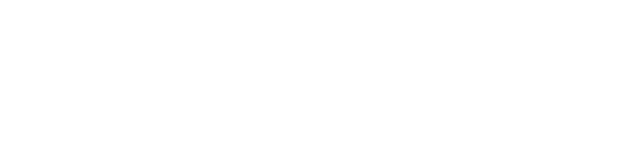
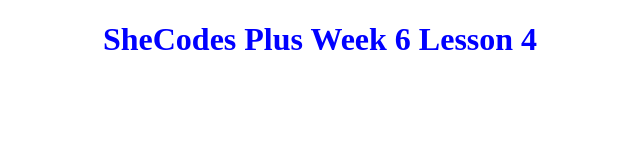
Before and after one commit to EmiOs86/test-app, a plain HTML site: page SheCodes Plus Week 6 Lesson 4.html in a window 1280 px wide. Shown: the whole page, without its empty margins (320-960 px from the left). Drawn offline with Linux system fonts and the light colour scheme.

Commit message:
Added style css and h1 content

```diff
--- a/SheCodes Plus Week 6 Lesson 4.html
+++ b/SheCodes Plus Week 6 Lesson 4.html
@@ -5,6 +5,9 @@
     <meta http-equiv="X-UA-Compatible" content="IE=edge" />
     <meta name="viewport" content="width=device-width, initial-scale=1.0" />
     <title>SheCodes Plus Week 6 Lesson 4</title>
+    <link rel="stylesheet" href="style.css" />
   </head>
-  <body></body>
+  <body>
+    <h1>SheCodes Plus Week 6 Lesson 4</h1>
+  </body>
 </html>
--- /dev/null
+++ b/style.css
@@ -0,0 +1,5 @@
+h1 {
+  display: block;
+  text-align: center;
+  color: blue;
+}
```
